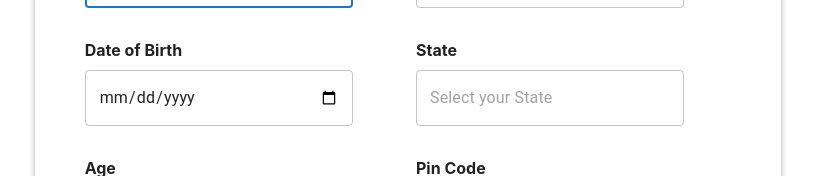
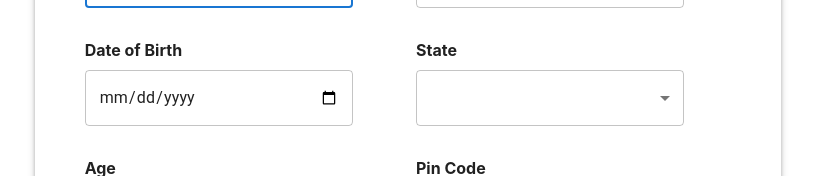
Before and after one commit to harisshk/data-table, a React (Create React App) app: page /candidate/create in a window 1280 px wide. Shown: the part 308-484 px from the top of the page, without its empty margins (232-1047 px from the left). Built offline with nearby package versions, Linux system fonts and the light colour scheme.

Commit message:
select field

```diff
--- a/src/Screens/CandiateForm.js
+++ b/src/Screens/CandiateForm.js
@@ -5,15 +5,19 @@ import {
     Paper,
     Button,
     Typography,
+    Select,
+    MenuItem
 } from "@mui/material";
+
 import Label from "../components/Label";
 
 export function CandidateForm() {
-
+    const states =["Tamil Nadu"]
     const handleSubmit = (e) => {
         e.preventDefault()
         console.log(e)
     }
+
     return (
         <Grid container
             spacing={0}
@@ -62,8 +66,11 @@ export function CandidateForm() {
                                     <Grid item xs="12" lg="6">
                                         <Label value={'Date of Birth'} />
                                         <TextField
+                                        name="setTodaysDate"
+                                            // inputProps={{ max: "<?= date('Y-m-d'); ?>" }}
                                             style={{ width: "85%" }}
                                             type="date"
+                                            onChange={(e)=>{}}
                                             placeholder="Enter your DOB"
                                             fullWidth
                                             variant="outlined"
@@ -72,14 +79,24 @@ export function CandidateForm() {
                                     </Grid>
                                     <Grid item xs="12" lg="6">
                                         <Label value={'State'} />
-                                        <TextField
-                                            style={{ width: "85%" }}
-                                            type="select"
-                                            placeholder="Select your State"
+                                        <Select
+                                        style={{ width: "85%" }}
+                                            labelId="demo-simple-select-label"
+                                            id="demo-simple-select"
                                             fullWidth
-                                            variant="outlined"
-                                            required
-                                        />
+                                            // label={"Select a State"}
+                                            placeholder="Select a state"
+                                            // value={selectedValue ? selectedValue : null}
+                                            // label={label}
+                                            // onChange={onchange}
+                                        >
+
+                                            {states && states.map((value) => {
+                                                return (
+                                                    <MenuItem value={value}>{value}</MenuItem>
+                                                )
+                                            })}
+                                        </Select>
                                     </Grid>
                                     <Grid item xs="12" lg="6">
                                         <Label value={'Age'} />
@@ -129,6 +146,7 @@ export function CandidateForm() {
                 </Grid>
             </Grid>
         </Grid>
+
     );
 
 }
```
